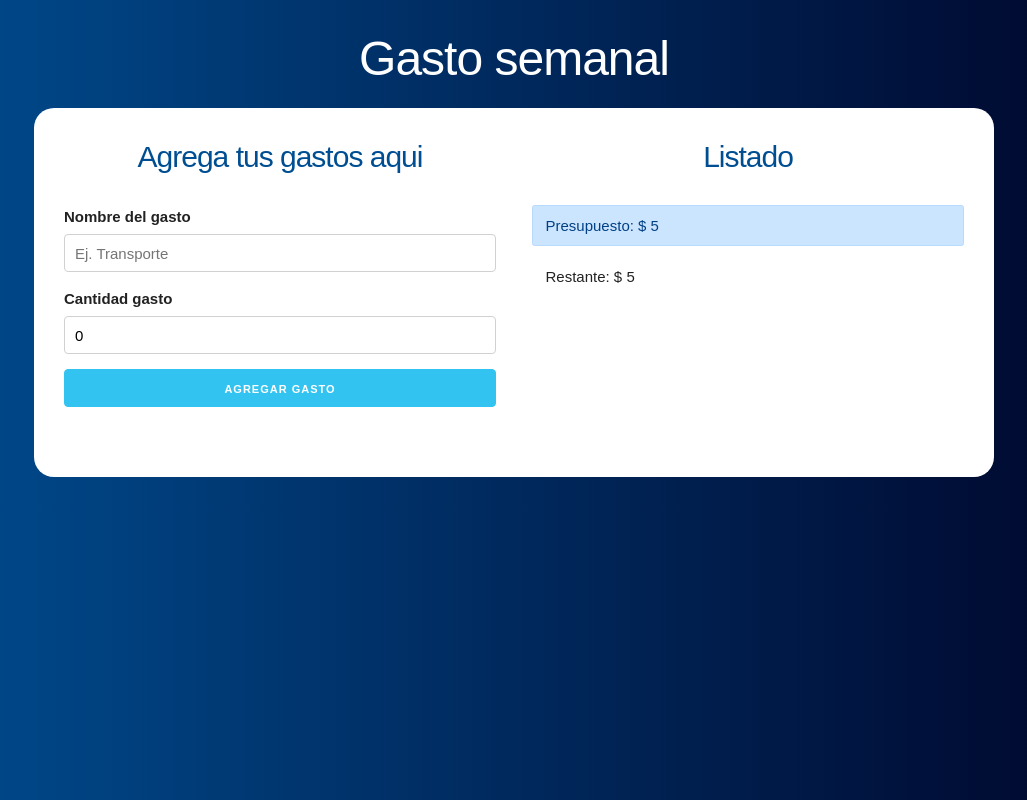
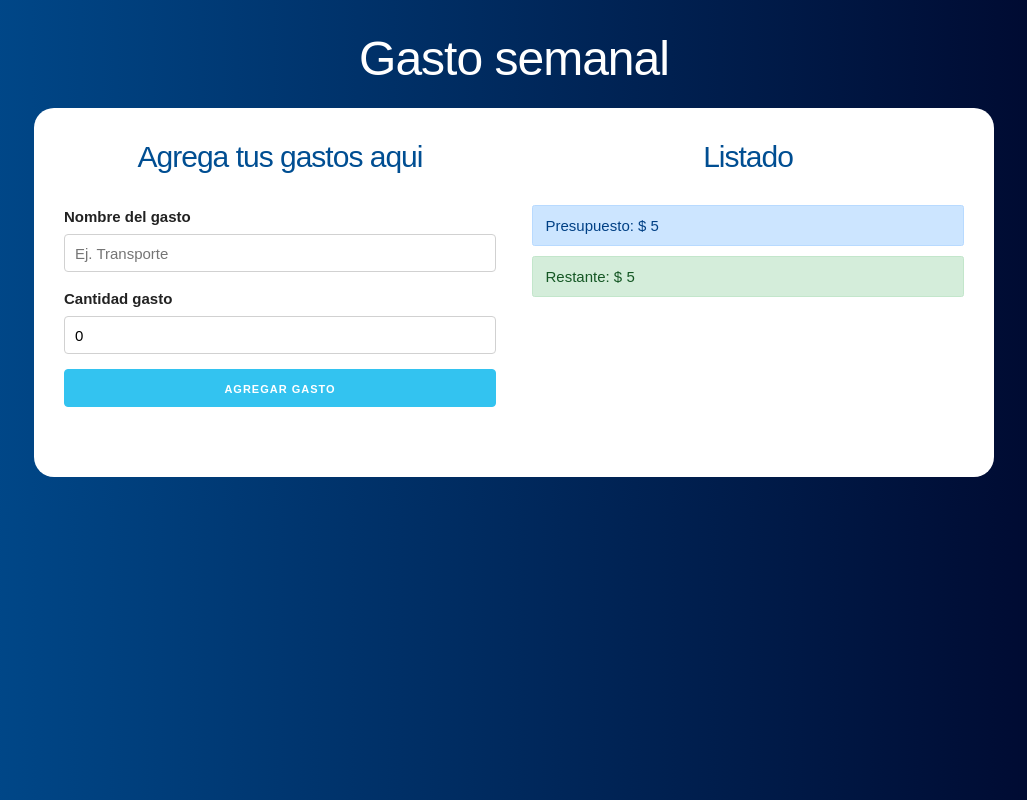
Before and after one commit to fearARGENTINA/AppPresupuesto, a React (Create React App) app: page / in a window 1280 px wide. Both pictures are taken after typing "5" into the empty fields and a click on the input "Definir presupuesto". Shown: the whole page, without its empty margins (126-1153 px from the left). Built offline with nearby package versions, Linux system fonts and the light colour scheme.

Commit message:
Custom class de presupuesto restante de acuerdo al valor

```diff
--- a/src/App.js
+++ b/src/App.js
@@ -30,7 +30,7 @@
       // Resetear a false
       guardarCrearGasto(false);
     }
-  }, [gasto]);
+  }, [gasto, crearGasto, gastos, restante]);
 
   return (
     <div className="container">
--- a/src/components/ControlPresupuesto.js
+++ b/src/components/ControlPresupuesto.js
@@ -1,4 +1,5 @@
 import React, { Fragment } from 'react';
+import { revisarPresupuesto } from "../helpers";
 
 const ControlPresupuesto = ({ presupuesto, restante }) => {
     return (
@@ -6,7 +7,7 @@
             <div className="alert alert-primary">
                 Presupuesto: $ {presupuesto}
             </div>
-            <div className="alert">
+            <div className={revisarPresupuesto(presupuesto, restante)}>
                 Restante: $ {restante}
             </div>
         </Fragment>
--- /dev/null
+++ b/src/helpers.js
@@ -0,0 +1,13 @@
+export const revisarPresupuesto = (presupuesto, restante) => {
+    let clase;
+
+    if( ( presupuesto / 4 ) > restante ) {
+        clase = "alert alert-danger";
+    } else if( ( presupuesto / 2 ) > restante ) {
+        clase = "alert alert-warning";
+    } else {
+        clase = "alert alert-success";
+    }
+
+    return clase;
+}
```
